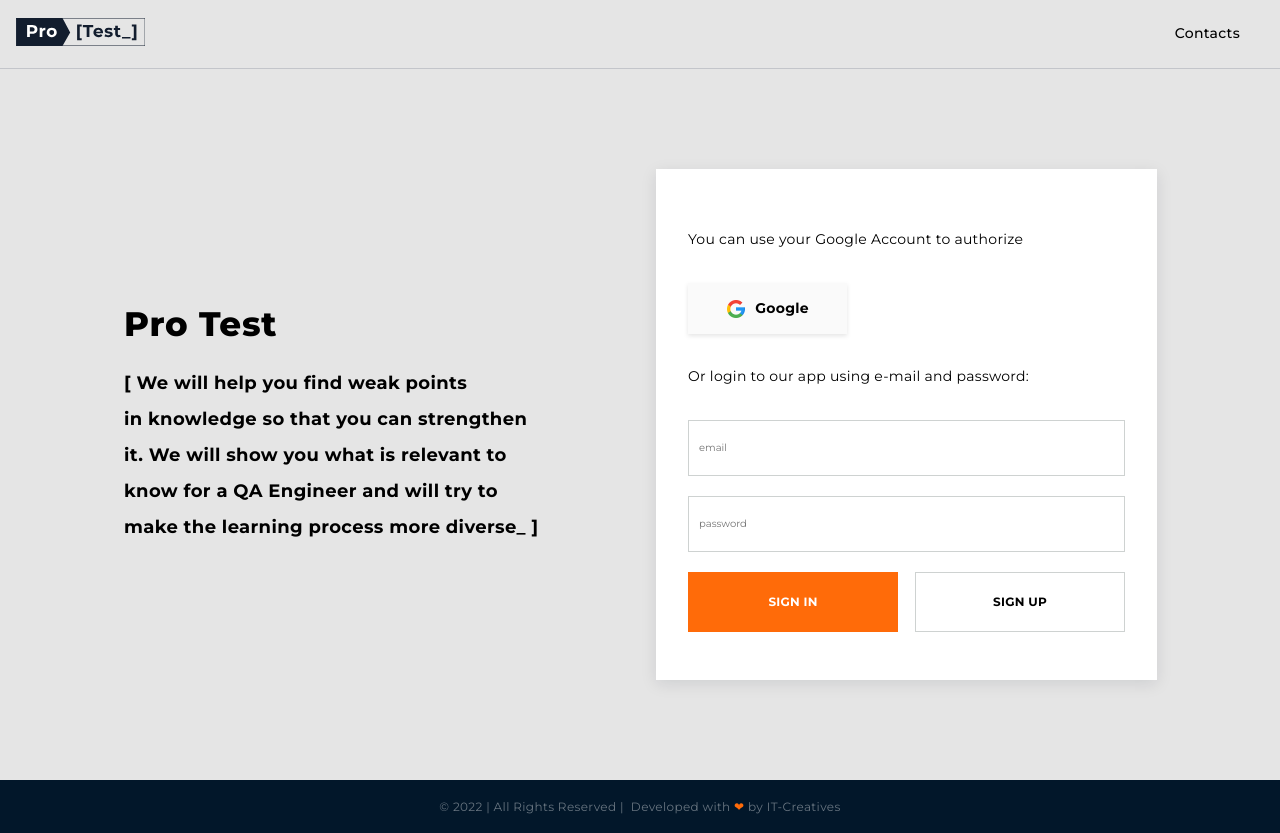
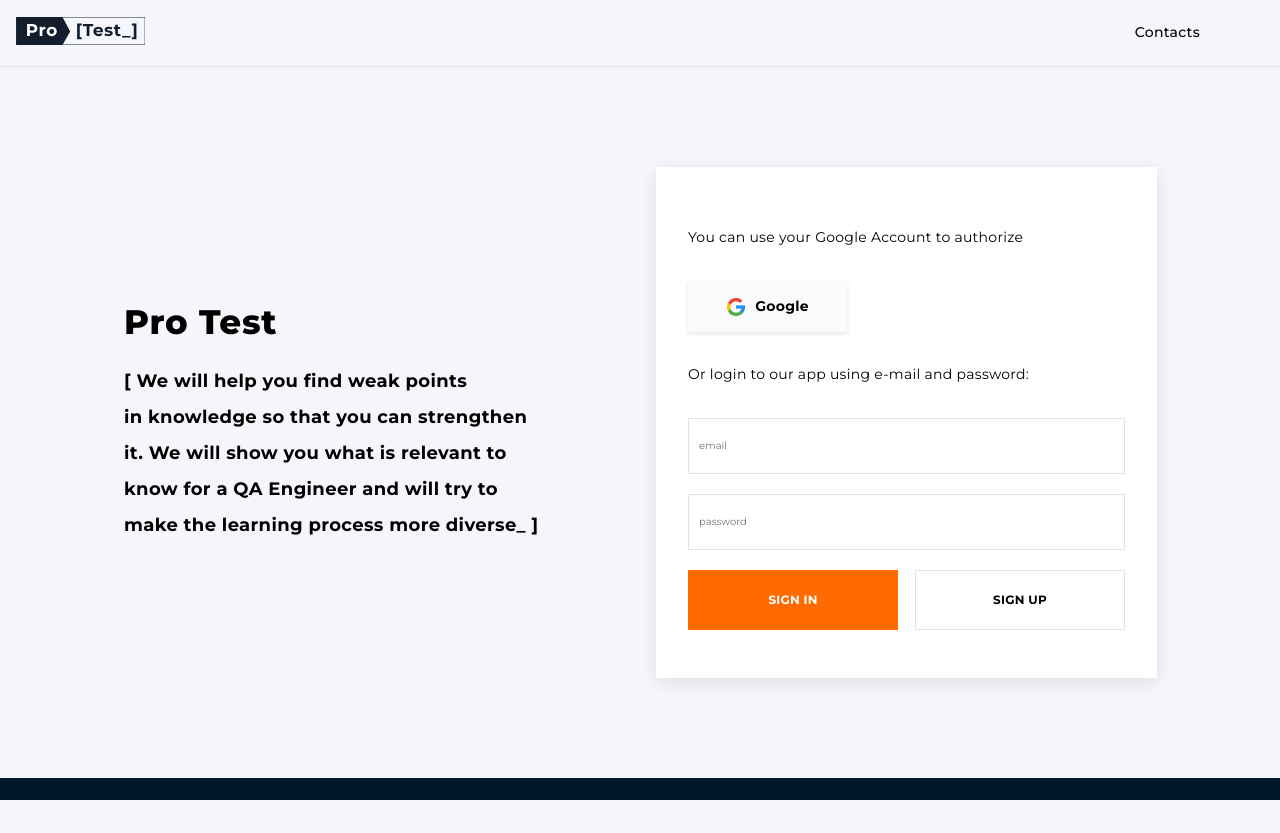
Before and after one commit to AnnaSobchenko/pro-test, a React (Create React App) app: page /auth in a window 1280 px wide. After the commit the page ends 800 px from the top, so only its background shows below. Built offline with nearby package versions, Linux system fonts and the light colour scheme.

Commit message:
fix header style

```diff
--- a/src/components/BurgerMenu/BurgerMenu.module.scss
+++ b/src/components/BurgerMenu/BurgerMenu.module.scss
@@ -2,16 +2,14 @@
   width: 100vw;
   height: 100vh;
   background-color: var(--primary-bg-color);
-// position: fixed;
-// z-index: 20;
 }
 
 .mobileHeader {
   display: flex;
   align-items: center;
   justify-content: space-between;
-  border-bottom: 1px solid rgba(0, 18, 47, 0.15);
-  height: 66px;
+  border-bottom: 1px solid var(--border-color);
+  height: 67px;
   padding-right: 0;
   padding-left: 20px;
 }
@@ -29,7 +27,7 @@ padding: 0 0 0 0 ;
   border-top: 0;
   border-right: 0;
   border-bottom: 0;
-  border-left: 1px solid rgba(0, 18, 47, 0.15);
+  border-left: 1px solid var(--border-color);
   text-decoration: none;
 }
 .navIconMenu{
@@ -51,9 +49,12 @@ padding: 0 0 0 0 ;
 
 .header_navLink_item {
   text-align: center;
-  border-bottom: 1px solid rgba(0, 18, 47, 0.15);
-  padding-top: 30px;
-  padding-bottom: 30px;
+  border-bottom: 1px solid var(--border-color);
+  padding-top: 25px;
+  padding-bottom: 25px;
+  &:last-child {
+  border: none;
+  }
 }
 
 .activeStyle {
--- a/src/components/_navigation/AppBar.module.scss
+++ b/src/components/_navigation/AppBar.module.scss
@@ -7,10 +7,11 @@
   font-weight: 500;
   font-size: 12px;
   line-height: 16px;
-  border-bottom: 1px solid rgba(0, 18, 47, 0.15);
+  border-bottom: 1px solid var(--border-color);
   background-color: var(--primary-bg-color);
   padding-left: 20px;
   @media screen and (min-width: 768px) {
+    height: 67px;
     padding-left: 32px;
     justify-content: space-between;
   }
@@ -32,10 +33,13 @@
 
 .header_navLink {
   display: none;
-
   @media screen and (min-width: 768px) {
     display: flex;
     flex-direction: row;
+    margin-right: 24px;
+  }
+  @media screen and (min-width: 1280px) {
+    margin-right: 64px;
   }
 }
 
@@ -49,7 +53,7 @@
   @media screen and (min-width: 768px) {
     margin-right: 60px;
     &:last-child {
-      margin-right: 40px;
+      margin-right: 16px;
     }
   }
   @media screen and (min-width: 1280px) {
@@ -60,7 +64,7 @@
 .activeStyle {
   color: var(--primary-text-color);
   cursor: default;
-  border-bottom: 1px solid var(--accent-button-color);
+  border-bottom: 1px solid var(--accent-nav-color);
   font-family: Montserrat;
   font-weight: 500;
   font-size: 14px;
@@ -81,12 +85,14 @@
   @media screen and (min-width: 768px) {
     display: flex;
     align-items: center;
-    padding-right: 20px;
+   margin-right: 20px;
   }
 }
 
+
+
 .letter_wrapper {
-  @media screen and (min-width: 320px) {
+
     width: 33px;
     height: 33px;
     border-radius: 50%;
@@ -95,7 +101,7 @@
     align-items: center;
     justify-content: center;
     top: 15px;
-  }
+
 
   @media screen and (min-width: 768px) {
     display: flex;
@@ -108,7 +114,7 @@
   font-weight: 600;
   font-size: 14px;
   line-height: 38px;
-  color: var(--primary-text-color);
+  color: var(--secondary-text-color);
   margin-left: 0;
 }
 
@@ -140,10 +146,10 @@
 
 .navIconMenu_wrapper {
   display: flex;
-  width: 50px;
+  width: 51px;
   height: 69px;
   background-color: var(--primary-bg-color);
-  border-left: 1px solid rgba(0, 18, 47, 0.15);
+  border-left: 1px solid var(--border-color);
   justify-content: center;
   align-content: center;
   flex-wrap: wrap;
@@ -171,9 +177,13 @@
 }
 
 .text_transform {
+  width: 43px;
+  // margin-left: 20px;
   text-align: center;
-  width: 43px;
   overflow: hidden;
+  @media screen and (min-width: 768px) {
+    margin-left: 8px;
+  }
 }
 
 @keyframes text {
--- a/src/index.scss
+++ b/src/index.scss
@@ -1,14 +1,16 @@
 :root {
-  --primary-bg-color: #e5e5e5;
-  --second-bg-color: #f5f6fb;
-  --footer-bg-color: #b1b5c2;
+  --primary-bg-color: #f5f6fb;
+  // --second-bg-color: #f5f6fb;
+  --footer-bg-color: #02172A;
+  // --footer-bg-color: #b1b5c2;
   --modal-bg-color: #ffffff;
   --second-button-color: #02172a;
-  --accent-button-color: #ff6b09;
+  --accent-button-color: #FF6B01;
+  --accent-nav-color: #FF6B09;
   --primary-text-color: #000000;
   --secondary-text-color: #555555;
   --third-text-color: #ffffff;
-  --border-color: #ced2d1;
+  --border-color: #E2E3E5;
   --google-btn-bg: #fafafa;
 }
 
@@ -46,17 +48,18 @@ aside {
 
 html,
 body {
+  overflow-x:hidden;
   font-family: 'Montserrat', sans-serif;
   height: 100%;
   width: 100%;
-  font-size: 100%;
+  // font-size: 100%;
   font-size: 14px;
   -ms-text-size-adjust: 100%;
   -moz-text-size-adjust: 100%;
   -webkit-text-size-adjust: 100%;
   margin: 0;
   background-color: var(--primary-bg-color);
-  font-style: 400;
+  // font-style: 400;
   line-height: 1.57;
   letter-spacing: 0.02em;
   color: var(--primary-text-color);
```
Also changed, not shown: src/images/symbol-defs.svg.
